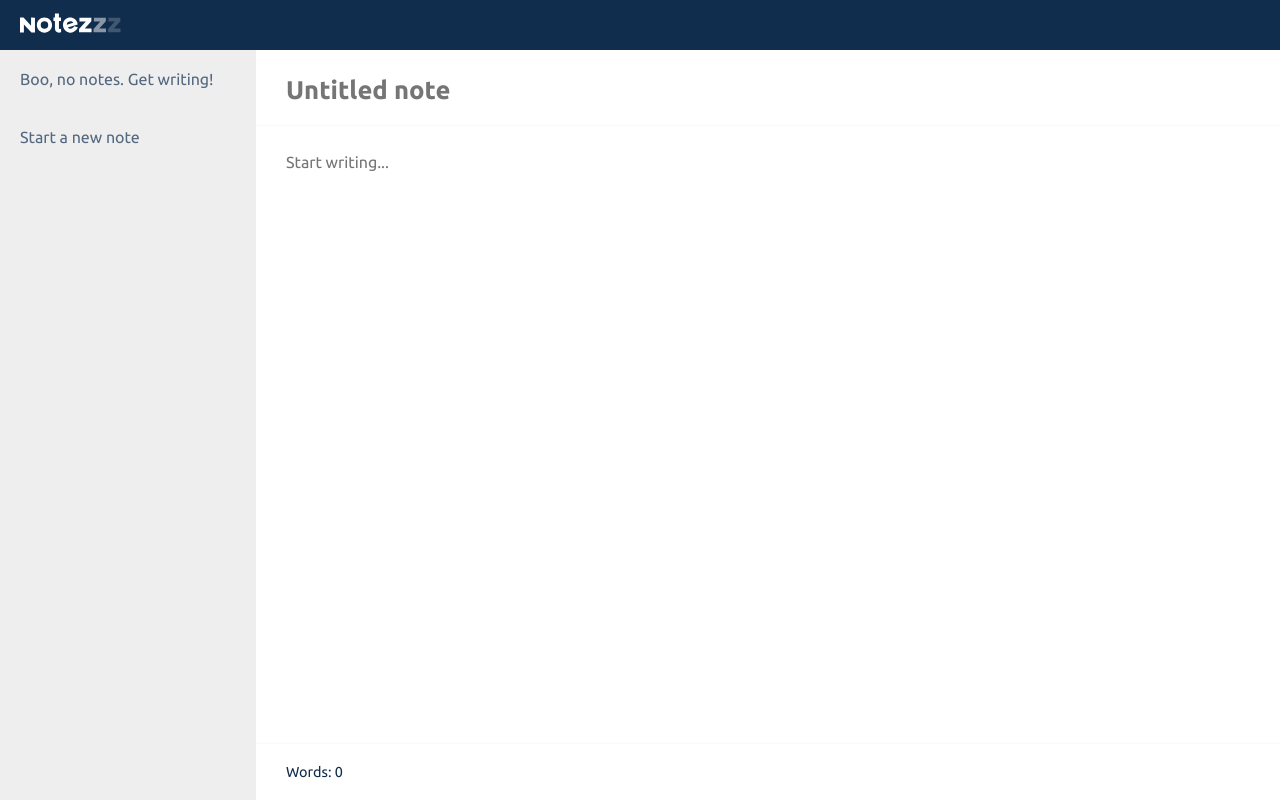
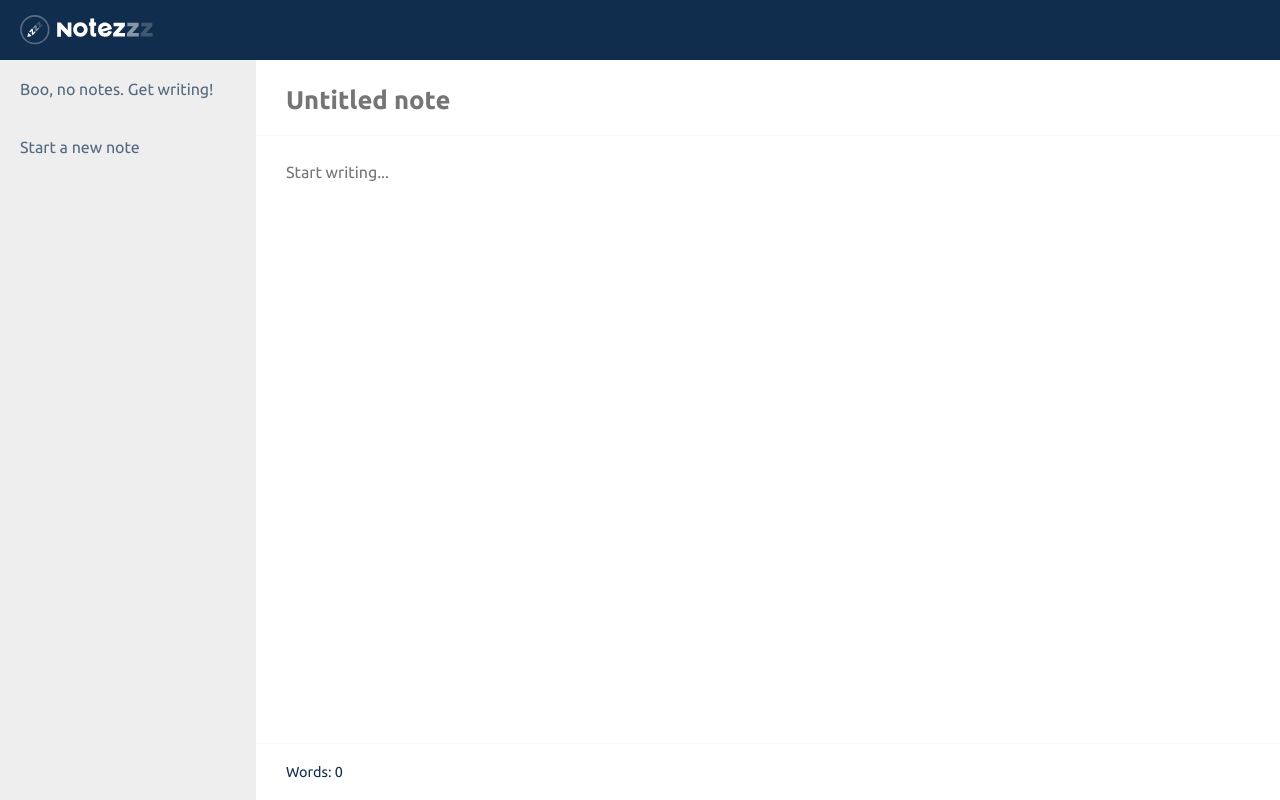
Before and after one commit to dmtrbrl/notezzz, a Vue app: page / in a window 1280 px wide. Built offline with nearby package versions, Linux system fonts and the light colour scheme.

Commit message:
Change logo

```diff
--- a/src/App.vue
+++ b/src/App.vue
@@ -48,13 +48,12 @@ body {
 .header {
   flex-shrink: 0;
   width: 100%;
-  height: 50px;
+  height: 60px;
   padding: 15px 20px;
   background: $c-dark-blue;
   &__logo {
     display: block;
-    height: 20px;
-    margin-top: -2px;
+    height: 30px;
   }
 }
 .main {
```
Also changed, not shown: src/assets/img/logo.svg.
